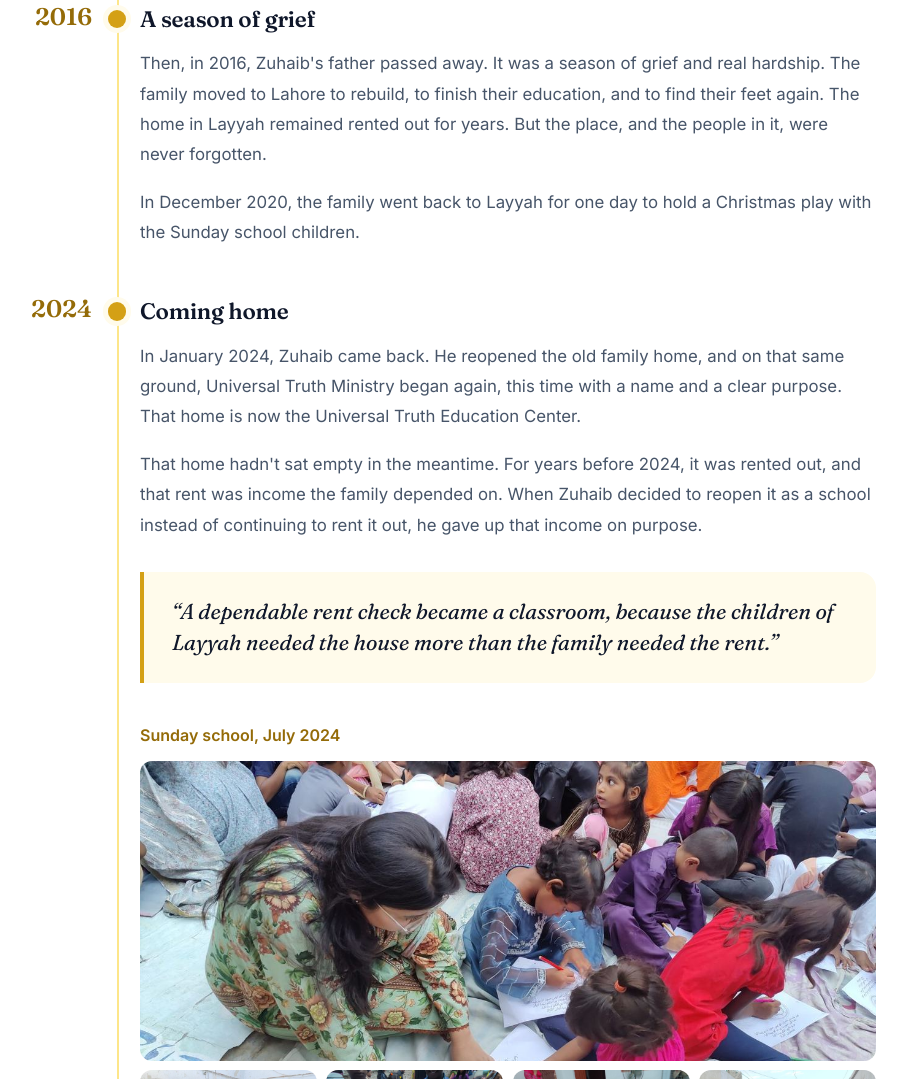
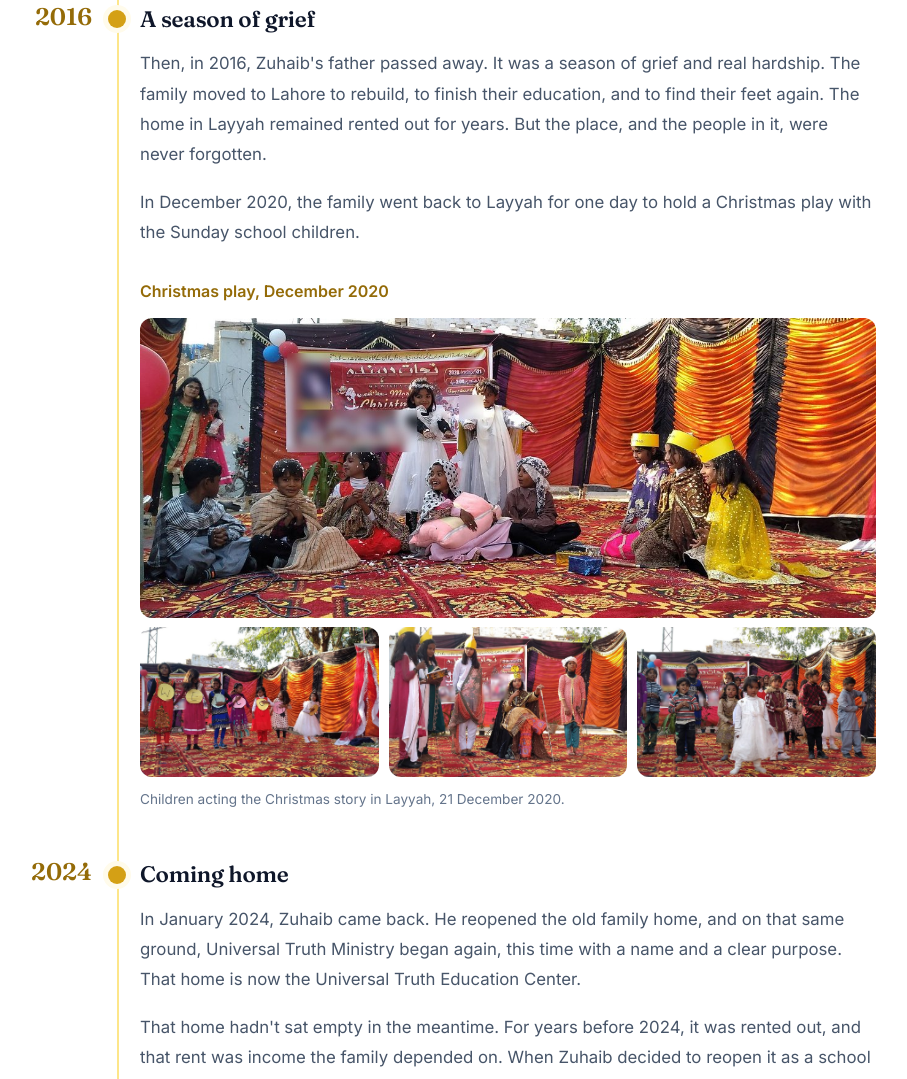
Before and after one commit to zuhaib331/universal-truth-ministry-website, a plain HTML site: page our-story.html in a window 1280 px wide. Shown: the part 1426-2505 px from the top of the page, without its empty margins (212-1119 px from the left). Drawn offline with Linux system fonts and the light colour scheme.

Commit message:
Our Story: 2020 Christmas play photos (banner names and faces blurred)
Four photos in the 2016 part of Our Story, with caption. Banner names, adult
faces and the banner's group photo are blurred; photos resized to 1200px with
no metadata. Founder-approved exception to the sponsored-photo rule for these
four photos only, recorded in CLAUDE.md.

Co-Authored-By: Claude Opus 5.5 <noreply@anthropic.com>

```diff
--- a/our-story.html
+++ b/our-story.html
@@ -131,6 +131,9 @@
   .pg-gallery img.wide{grid-column:span 2;height:260px}
   @media (min-width:768px){.pg-gallery{grid-template-columns:repeat(4,1fr)}.pg-gallery img{height:150px}.pg-gallery img.wide{grid-column:span 4;height:300px}}
   .pg-caption{font-size:.85rem;line-height:1.55;color:#64748b;margin-top:.75rem}
+  /* Gallery with one wide photo and three small ones (2020 Christmas play) */
+  .pg-gallery.three img:last-child{grid-column:span 2;height:200px}
+  @media (min-width:768px){.pg-gallery.three{grid-template-columns:repeat(3,1fr)}.pg-gallery.three img.wide{grid-column:span 3}.pg-gallery.three img:last-child{grid-column:auto;height:150px}}
 </style>
 </head>
 
@@ -279,6 +282,14 @@
             In December 2020, the family went back to Layyah for one day to hold a Christmas play with the
             Sunday school children.
           </p>
+          <p class="pg-eyebrow" style="margin-top:2rem;margin-bottom:.9rem">Christmas play, December 2020</p>
+          <div class="pg-gallery three">
+            <img data-zoom="story" class="wide" loading="lazy" decoding="async" src="images/christmas-play-2020-nativity.jpg" style="object-position:center 55%" alt="Children acting the Christmas story: angels, shepherds and three kings around the baby" />
+            <img data-zoom="story" loading="lazy" decoding="async" src="images/christmas-play-2020-welcome.jpg" style="object-position:center 45%" alt="Girls holding letters that spell WELCOME at the start of the Christmas play" />
+            <img data-zoom="story" loading="lazy" decoding="async" src="images/christmas-play-2020-kings.jpg" style="object-position:center 40%" alt="Children in paper crowns acting the wise men visiting King Herod" />
+            <img data-zoom="story" loading="lazy" decoding="async" src="images/christmas-play-2020-singing.jpg" style="object-position:center 50%" alt="Children singing together on the carpeted stage" />
+          </div>
+          <p class="pg-caption">Children acting the Christmas story in Layyah, 21 December 2020.</p>
         </div>
       </div>
 
```
Also changed, not shown: images/christmas-play-2020-kings.jpg (added), images/christmas-play-2020-nativity.jpg (added), images/christmas-play-2020-singing.jpg (added), images/christmas-play-2020-welcome.jpg (added), 1 other file.
